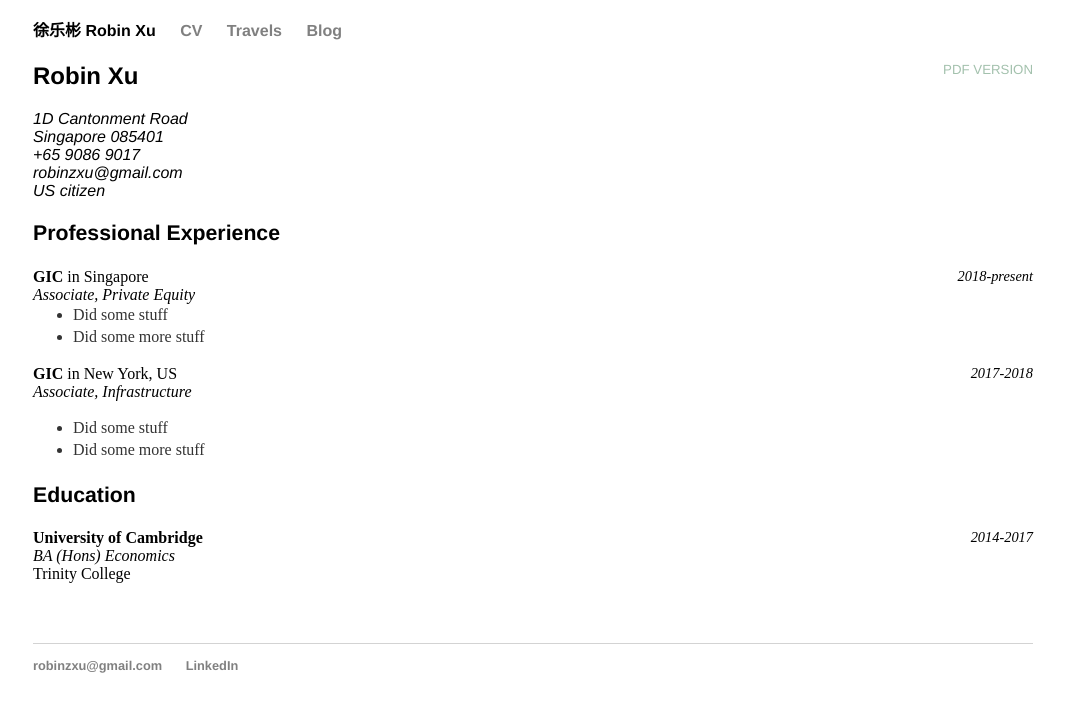
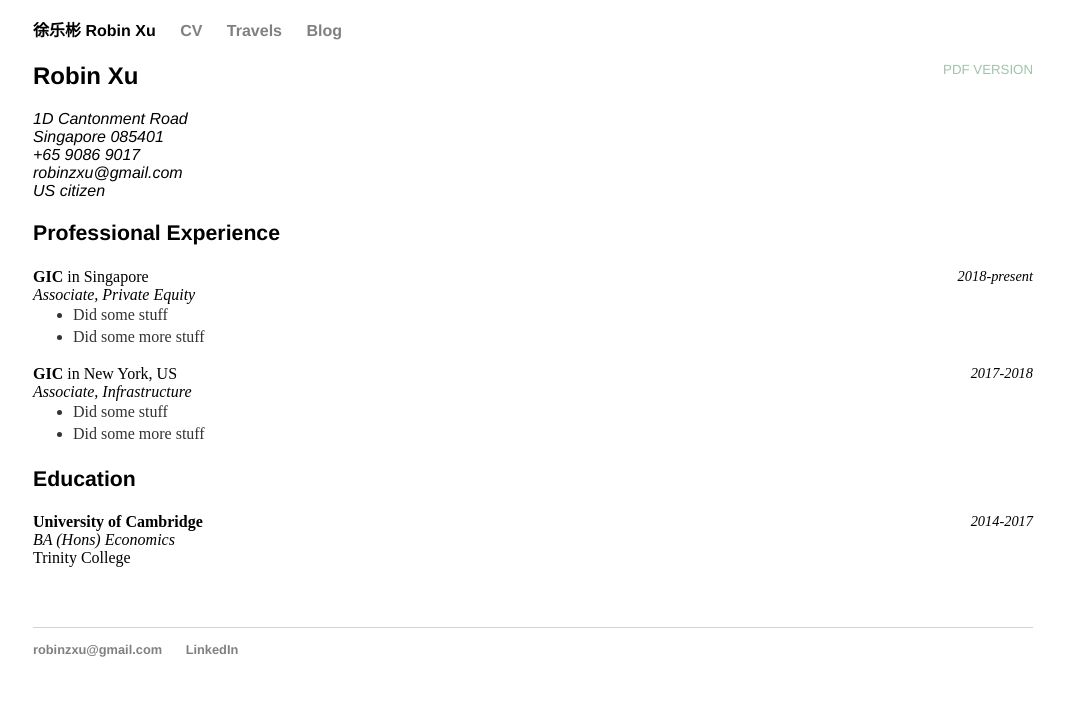
Before and after one commit to robinzxu/robinzxu.github.io, a Jekyll site: the page built from cv/index.html, in a window 1280 px wide. Shown: the top 712 px of the page, without its empty margins (107-1172 px from the left). Built offline with Jekyll 4.4.1, drawn with Linux system fonts in a browser that asks for light colours.

Commit message:
Update index.html

```diff
--- a/cv/index.html
+++ b/cv/index.html
@@ -27,7 +27,7 @@
 	<i style="float:right;font-size:0.9em">2017-2018</i>
 	<b>GIC</b> in New York, US<br>
 	<i>Associate, Infrastructure</i>
-	<ul>
+	<ul style="margin-top:0">
 		<li>Did some stuff
 		<li>Did some more stuff
 	</ul>
```
